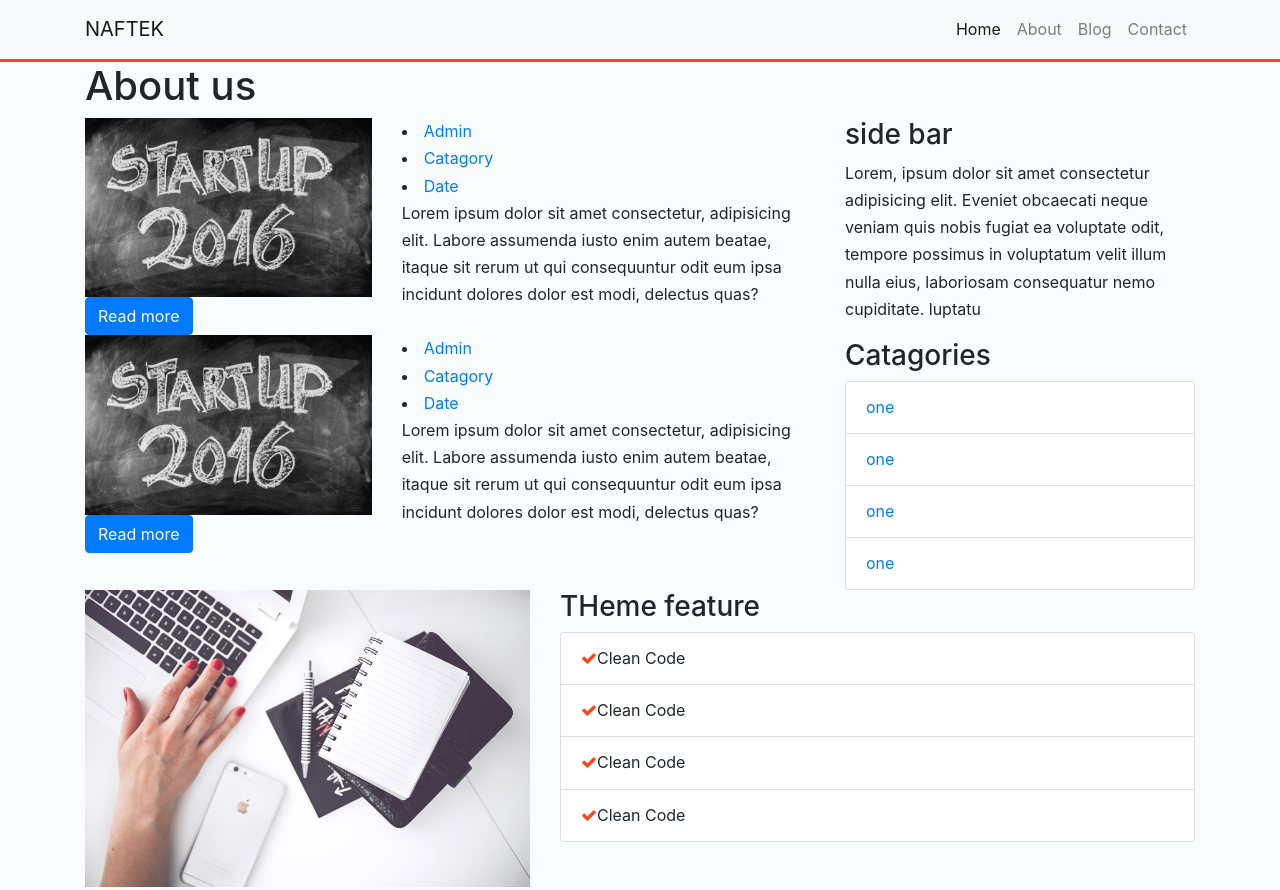
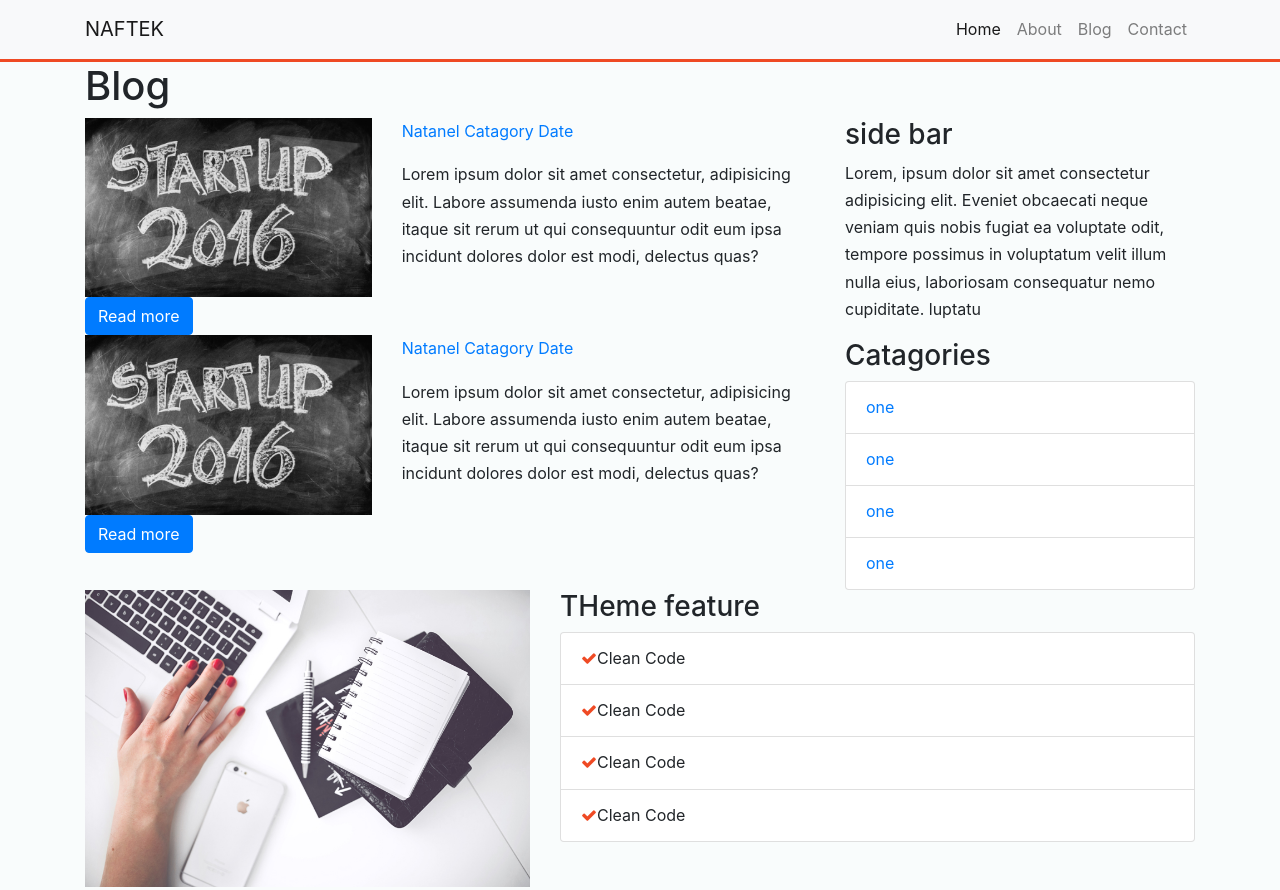
Before and after one commit to nashee/naftek-2012, a plain HTML site: page blog.html in a window 1280 px wide. Shown: the top 890 px of the page. Drawn offline with Linux system fonts and the light colour scheme.

Commit message:
edited the article part of the blog page

```diff
--- a/blog.html
+++ b/blog.html
@@ -43,7 +43,7 @@
         <div class= "container">
                 <section class = "row title-bar">
                     <div class="col">
-                        <h1>About us</h1>
+                        <h1>Blog</h1>
                     </div>
 
                 </section>
@@ -55,11 +55,12 @@
                          <a class="btn btn-primary " href="">Read more</a>
                     </div>
                     <div class="col-md-7">
-
-                        <div class="meta">
-                            <li><a href="#">Admin</a></li>
+                       <div class ="meta">
+                        <ul>
+                            <li><a href="#">Natanel</a></li>
                             <li><a href="#">Catagory</a></li>
                             <li><a href="#">Date</a></li>
+                          </ul>
                         </div>
                         <p>
                             Lorem ipsum dolor sit amet consectetur, adipisicing elit. Labore assumenda iusto enim autem beatae, itaque sit rerum ut qui consequuntur odit eum ipsa incidunt dolores dolor est modi, delectus quas?
@@ -78,10 +79,12 @@
                             </div>
                          <div class="col-md-7">
 
-                                <div class="meta">
-                                    <li><a href="#">Admin</a></li>
+                                <div class ="meta">
+                                        <ul>
+                                            <li><a href="#">Natanel</a></li>
                                             <li><a href="#">Catagory</a></li>
                                             <li><a href="#">Date</a></li>
+                                          </ul>
                                         </div>
                                 <p>
                                     Lorem ipsum dolor sit amet consectetur, adipisicing elit. Labore assumenda iusto enim autem beatae, itaque sit rerum ut qui consequuntur odit eum ipsa incidunt dolores dolor est modi, delectus quas?
--- a/css/style.css
+++ b/css/style.css
@@ -108,3 +108,11 @@ footer ul li a {
 
 article.post img {
   width: 100%; }
+
+.meta ul {
+  padding: 0; }
+
+.meta ul li {
+  list-style: none;
+  display: inline-block;
+  text-align: left; }
```
Lines whose indentation alone changed are shown as unchanged.
